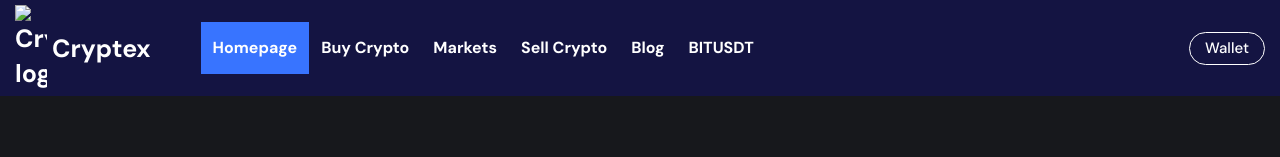
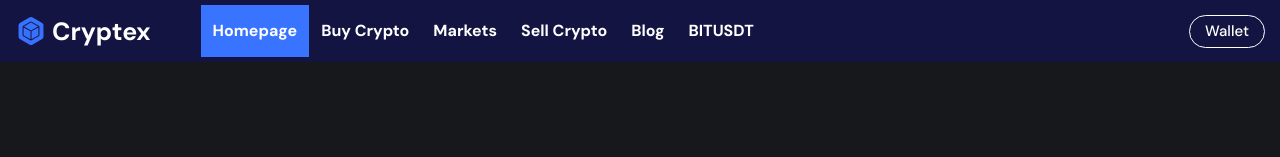
Before and after one commit to shifa060703/cryptex, a plain HTML site: page index.html in a window 1280 px wide. Shown: the top 157 px of the page. Drawn offline with nearby package versions, Linux system fonts and the light colour scheme; files whose address does not match are found by name.

Commit message:
index.html

```diff
--- a/index.html
+++ b/index.html
@@ -35,7 +35,7 @@
     <div class="container">
 
       <a href="#" class="logo">
-        <img src="./assets/images/logo.svg" width="32" height="32" alt="Cryptex logo">
+        <img src="logo.svg" width="32" height="32" alt="Cryptex logo">
         Cryptex
       </a>
 
```
